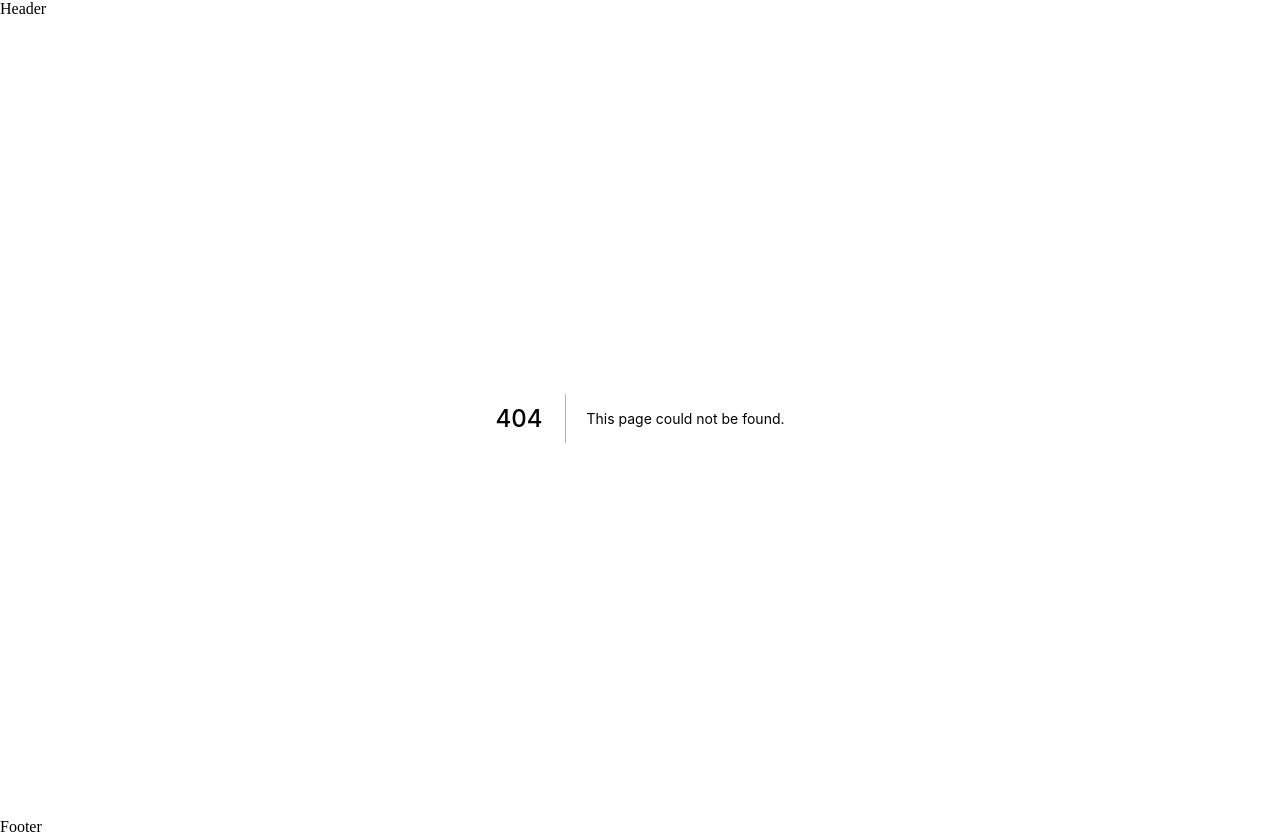
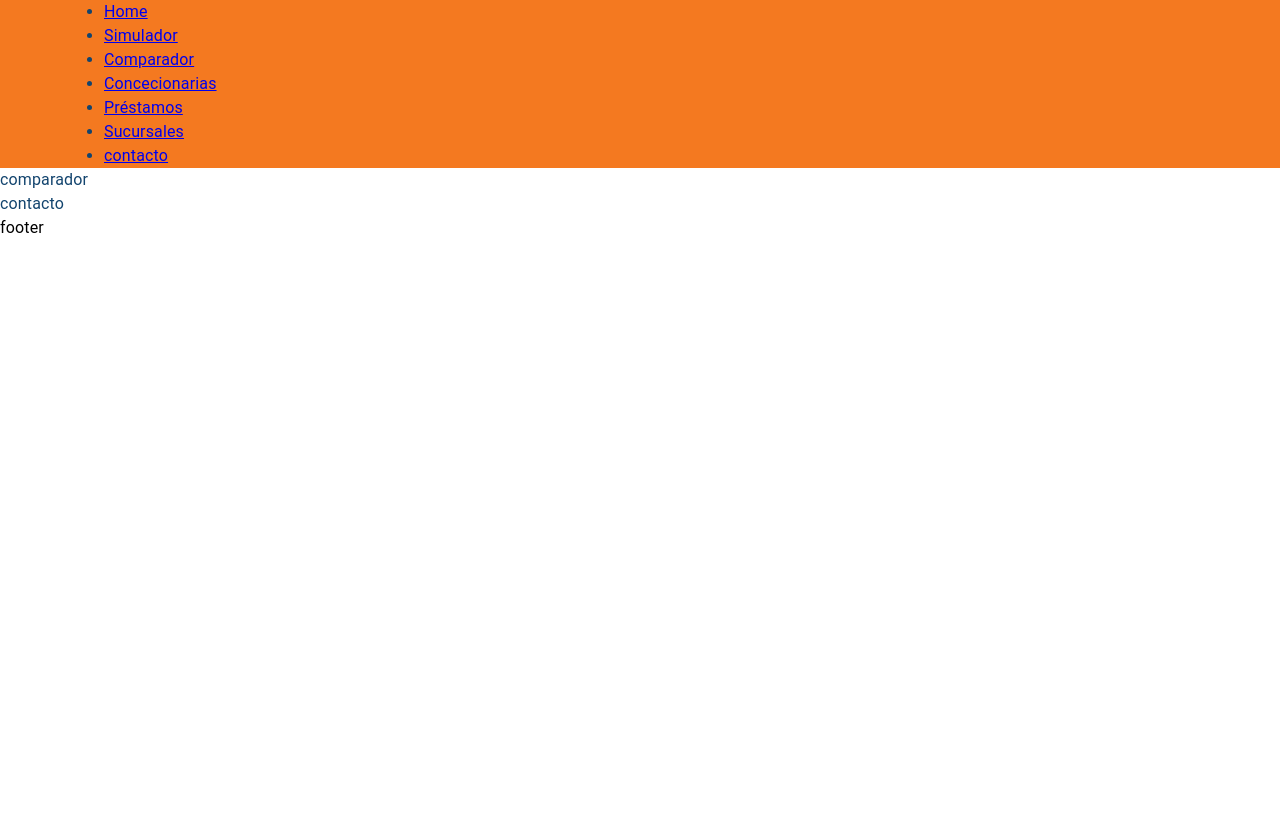
Before and after one commit to alexjhoan/itau, a Next.js app: page /comparador in a window 1280 px wide. Before the commit this address had no page. After the commit the page ends 800 px from the top, so only its background shows below. Built offline with nearby package versions, Linux system fonts and the light colour scheme.

Commit message:
add page and cssBaseline

```diff
--- /dev/null
+++ b/layouts/Contacto.tsx
@@ -0,0 +1,7 @@
+import React from 'react'
+
+const contacto = () => {
+  return <div>contacto</div>
+}
+
+export default contacto
--- a/layouts/Footer.tsx
+++ b/layouts/Footer.tsx
@@ -1,7 +1,16 @@
 import React from 'react'
+import Typography from '@mui/material/Typography'
+import Contacto from './Contacto'
 
 const Footer = () => {
-  return <div>Footer</div>
+  return (
+    <>
+      <Contacto />
+      <Typography variant="body1" color="initial">
+        footer
+      </Typography>
+    </>
+  )
 }
 
 export default Footer
--- a/layouts/Header.tsx
+++ b/layouts/Header.tsx
@@ -1,7 +1,65 @@
+import { Box, Container, styled, useTheme } from '@mui/material'
+import Link from 'next/link'
 import React from 'react'
 
+const StyledNav = styled('ul')(({ theme }) => ({
+  margin: theme.spacing(0),
+  '& .MuiTableCell-head': {
+    fontSize: 13,
+    lineHeight: 1.4,
+    textAlign: 'center'
+  },
+  '& .MuiTableCell-body': {
+    fontSize: 12,
+    textAlign: 'center'
+  }
+}))
+
 const Header = () => {
-  return <div>Header</div>
+  const theme = useTheme()
+  return (
+    <Box sx={{ backgroundColor: theme.palette.primary.main }}>
+      <Container maxWidth="lg">
+        <StyledNav>
+          <li>
+            <Link href="/">
+              <a>Home</a>
+            </Link>
+          </li>
+          <li>
+            <Link href="/simulador">
+              <a>Simulador</a>
+            </Link>
+          </li>
+          <li>
+            <Link href="/comparador">
+              <a>Comparador</a>
+            </Link>
+          </li>
+          <li>
+            <Link href="/concecionarias">
+              <a>Concecionarias</a>
+            </Link>
+          </li>
+          <li>
+            <Link href="/prestamos">
+              <a>Préstamos</a>
+            </Link>
+          </li>
+          <li>
+            <Link href="/sucursales">
+              <a>Sucursales</a>
+            </Link>
+          </li>
+          <li>
+            <Link href="#contacto">
+              <a>contacto</a>
+            </Link>
+          </li>
+        </StyledNav>
+      </Container>
+    </Box>
+  )
 }
 
 export default Header
--- a/pages/_app.tsx
+++ b/pages/_app.tsx
@@ -2,10 +2,12 @@ import { ThemeProvider } from '@mui/material/styles'
 import type { AppProps } from 'next/app'
 import Theme from '../theme/Theme'
 import Layout from '../layouts/Layout'
+import { CssBaseline } from '@mui/material'
 
 function MyApp({ Component, pageProps }: AppProps) {
   return (
     <ThemeProvider theme={Theme}>
+      <CssBaseline />
       <Layout>
         <Component {...pageProps} />
       </Layout>
--- /dev/null
+++ b/pages/comparador.tsx
@@ -0,0 +1,7 @@
+import React from 'react'
+
+const comparador = () => {
+  return <div>comparador</div>
+}
+
+export default comparador
```
Also changed, not shown: pages/Layout.tsx (deleted, +0 -13 lines), pages/concecionarias.tsx (added, +7 -0 lines), pages/prestamos.tsx (added, +7 -0 lines), pages/simulador.tsx (added, +7 -0 lines), pages/sucursales.tsx (added, +7 -0 lines).
